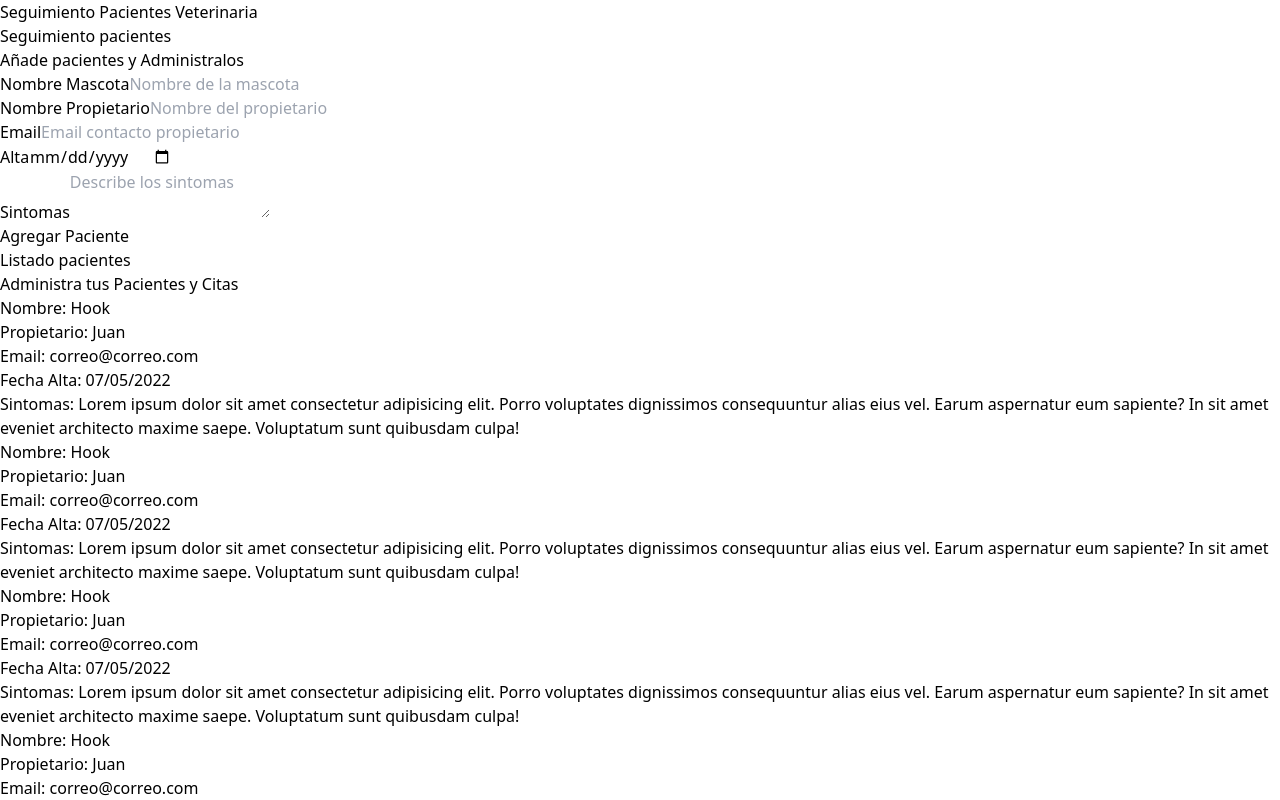
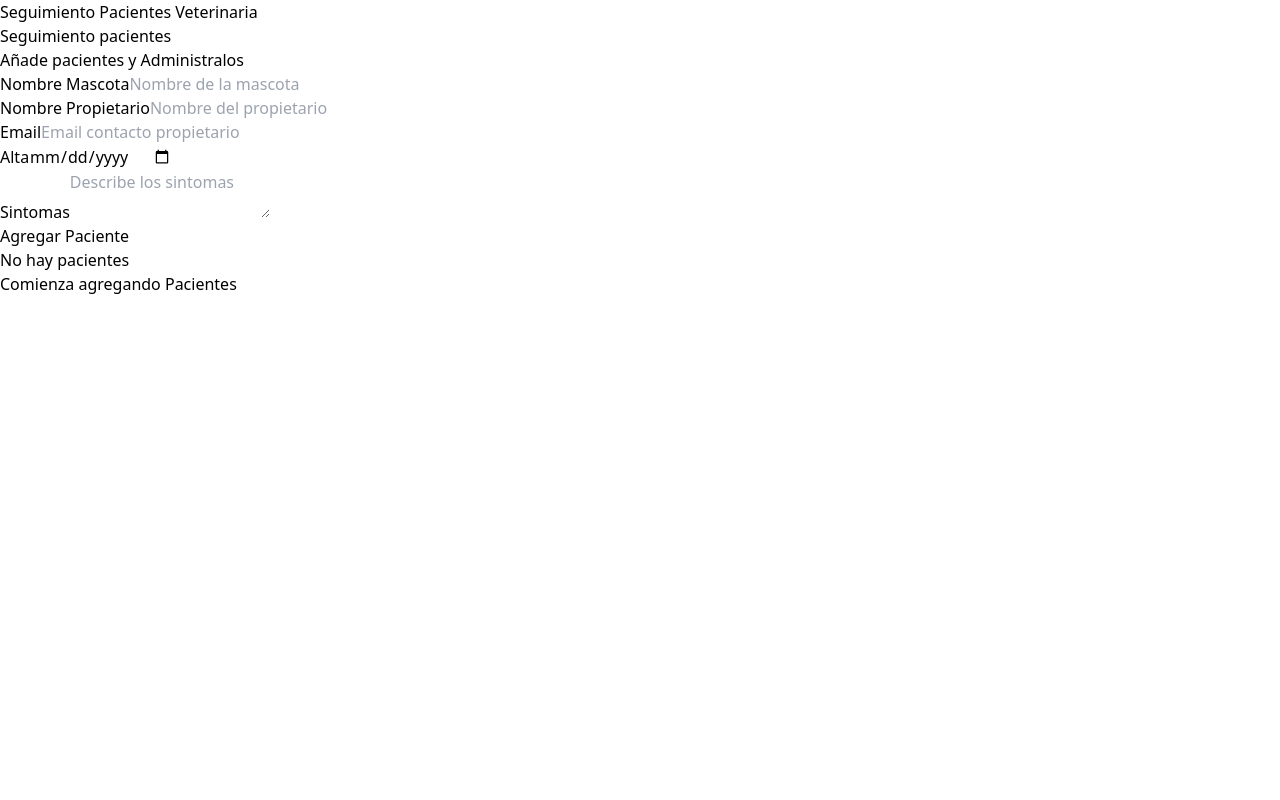
Before and after one commit to castellano17/citas-veterinaria, a React (Vite) app: page / in a window 1280 px wide. Shown: the top 800 px of the page. Built offline with nearby package versions, Linux system fonts and the light colour scheme.

Commit message:
list patients to conditional

```diff
--- a/src/App.jsx
+++ b/src/App.jsx
@@ -5,15 +5,15 @@ import Header from "./components/Header";
 import ListadoPacientes from "./components/ListadoPacientes";
 
 function App() {
-  const [patient, setPatient] = useState([]);
+  const [patients, setPatients] = useState([]);
 
   return (
     <div className="container mx-auto mt-20">
       <Header />
 
       <div className="mt-12 md:flex">
-        <Formulario patient={patient} setPatient={setPatient} />
-        <ListadoPacientes />
+        <Formulario patients={patients} setPatients={setPatients} />
+        <ListadoPacientes patients={patients} />
       </div>
     </div>
   );
--- /dev/null
+++ b/src/components/Error.jsx
@@ -0,0 +1,9 @@
+const Error = ({ message }) => {
+  return (
+    <div className="bg-red-800 text-white text-center p-3 uppercase font-bold mb-3 rounded-md">
+      <p>{message}</p>
+    </div>
+  );
+};
+
+export default Error;
--- a/src/components/Formulario.jsx
+++ b/src/components/Formulario.jsx
@@ -1,6 +1,7 @@
 import { useState } from "react";
+import Error from "./Error";
 
-const Formulario = ({ patient, setPatient }) => {
+const Formulario = ({ patients, setPatients }) => {
   const [name, setName] = useState("");
   const [owner, setOwner] = useState("");
   const [email, setEmail] = useState("");
@@ -8,6 +9,13 @@ const Formulario = ({ patient, setPatient }) => {
   const [symptom, setSymptom] = useState("");
 
   const [error, setError] = useState(false);
+
+  const generateId = () => {
+    const ramdom = Math.random().toString(36).substring(2);
+    const date = Date.now().toString(36);
+
+    return ramdom + date;
+  };
 
   const handleSubmit = (e) => {
     e.preventDefault();
@@ -29,8 +37,9 @@ const Formulario = ({ patient, setPatient }) => {
       email,
       date,
       symptom,
+      id: generateId(),
     };
-    setPatient([...patient, objPatient]);
+    setPatients([...patients, objPatient]);
 
     // Reiniciar el form
 
@@ -56,11 +65,7 @@ const Formulario = ({ patient, setPatient }) => {
         onSubmit={handleSubmit}
         className="bg-white shadow-md rounded-lg py-10 px-5 mb-10"
       >
-        {error && (
-          <div className="bg-red-800 text-white text-center p-3 uppercase font-bold mb-3 rounded-md">
-            <p>Todos los campos son obligatorios</p>
-          </div>
-        )}
+        {error && <Error message="Todos los campos son obligatorios" />}
 
         <div className="mb-5">
           <label
--- a/src/components/ListadoPacientes.jsx
+++ b/src/components/ListadoPacientes.jsx
@@ -1,19 +1,29 @@
 import Paciente from "./Paciente";
 
-const ListadoPacientes = () => {
+const ListadoPacientes = ({ patients }) => {
   return (
     <div className="md:w-1/2 lg:w-3/5 md:h-screen overflow-y-scroll">
-      <h2 className="font-black text-3xl text-center">Listado pacientes</h2>
-      <p className="text-xl mt-5 mb-10 text-center">
-        Administra tus {""}
-        <span className="text-indigo-600 font-bold">Pacientes y Citas</span>
-      </p>
-      <Paciente />
-      <Paciente />
-      <Paciente />
-      <Paciente />
-      <Paciente />
-      <Paciente />
+      {patients && patients.length ? (
+        <>
+          <h2 className="font-black text-3xl text-center">Listado pacientes</h2>
+          <p className="text-xl mt-5 mb-10 text-center">
+            Administra tus {""}
+            <span className="text-indigo-600 font-bold">Pacientes y Citas</span>
+          </p>
+
+          {patients.map((patient) => (
+            <Paciente patient={patient} key={patient.id} />
+          ))}
+        </>
+      ) : (
+        <>
+          <h2 className="font-black text-3xl text-center">No hay pacientes</h2>
+          <p className="text-xl mt-5 mb-10 text-center">
+            Comienza agregando {""}
+            <span className="text-indigo-600 font-bold">Pacientes</span>
+          </p>
+        </>
+      )}
     </div>
   );
 };
--- a/src/components/Paciente.jsx
+++ b/src/components/Paciente.jsx
@@ -1,30 +1,25 @@
-const Paciente = () => {
+const Paciente = ({ patient }) => {
   return (
     <div className="mx-5 my-10 bg-white shadow-md px-5 py-10 rounded-xl">
       <p className="font-bold mb-3 text-gray-700 uppercase">
         Nombre: {""}
-        <span className="font-normal normal-case">Hook</span>
+        <span className="font-normal normal-case">{patient.name}</span>
       </p>
       <p className="font-bold mb-3 text-gray-700 uppercase">
         Propietario: {""}
-        <span className="font-normal normal-case">Juan</span>
+        <span className="font-normal normal-case">{patient.owner}</span>
       </p>
       <p className="font-bold mb-3 text-gray-700 uppercase">
         Email: {""}
-        <span className="font-normal normal-case">correo@correo.com</span>
+        <span className="font-normal normal-case">{patient.email}</span>
       </p>
       <p className="font-bold mb-3 text-gray-700 uppercase">
         Fecha Alta: {""}
-        <span className="font-normal normal-case">07/05/2022</span>
+        <span className="font-normal normal-case">{patient.date}</span>
       </p>
       <p className="font-bold mb-3 text-gray-700 uppercase">
         Sintomas: {""}
-        <span className="font-normal normal-case">
-          Lorem ipsum dolor sit amet consectetur adipisicing elit. Porro
-          voluptates dignissimos consequuntur alias eius vel. Earum aspernatur
-          eum sapiente? In sit amet eveniet architecto maxime saepe. Voluptatum
-          sunt quibusdam culpa!
-        </span>
+        <span className="font-normal normal-case">{patient.symptom}</span>
       </p>
     </div>
   );
```
